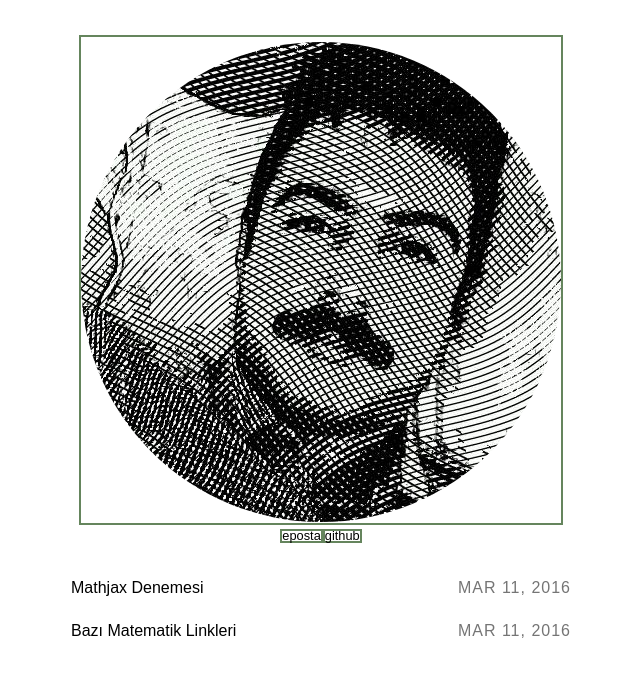
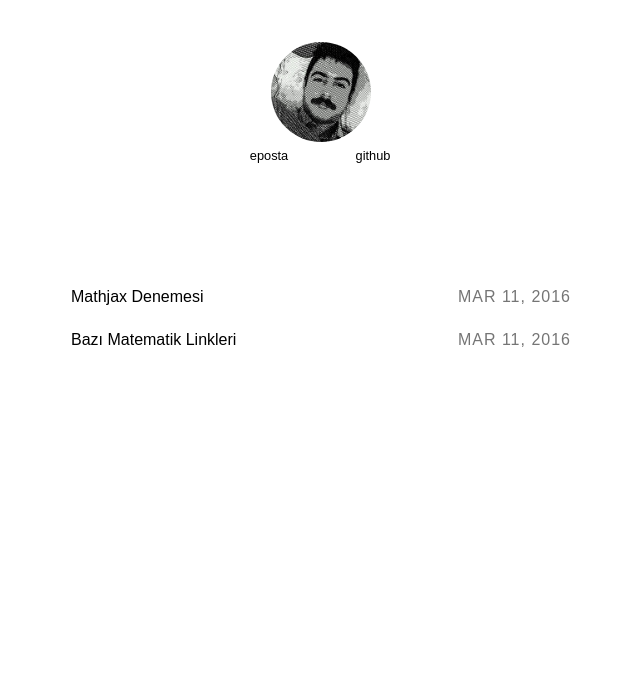
Before and after one commit to hakanergul/hakanergul.github.io, a Jekyll site: the page built from index.html, in a window 1280 px wide. Shown: the top 677 px of the page, without its empty margins (319-959 px from the left). Built offline with Jekyll 4.4.1, drawn with Linux system fonts in a browser that asks for light colours; some web fonts are replaced.

Commit message:
Update main.scss

```diff
--- a/_sass/main.scss
+++ b/_sass/main.scss
@@ -21,7 +21,7 @@
 a {
   color: inherit;
   text-decoration: none;
-  border-bottom: 1px solid #555;
+  border-bottom: 1px solid transparent;
   &.image {
     display: block;
     text-align: center;
@@ -120,12 +120,13 @@
     color: #000;
     text-decoration: none;
     font-weight: 300;
-
+    width: 100px;
+    height: 100px;
     font-size: 0.80em;
     display: inline-block;
     text-align: center;
     line-height: 10px;
-    border: 2px solid #65855D;
+    border: 2px solid transparent;
     &:hover,
     &:focus {
       color: #65855D;
```
